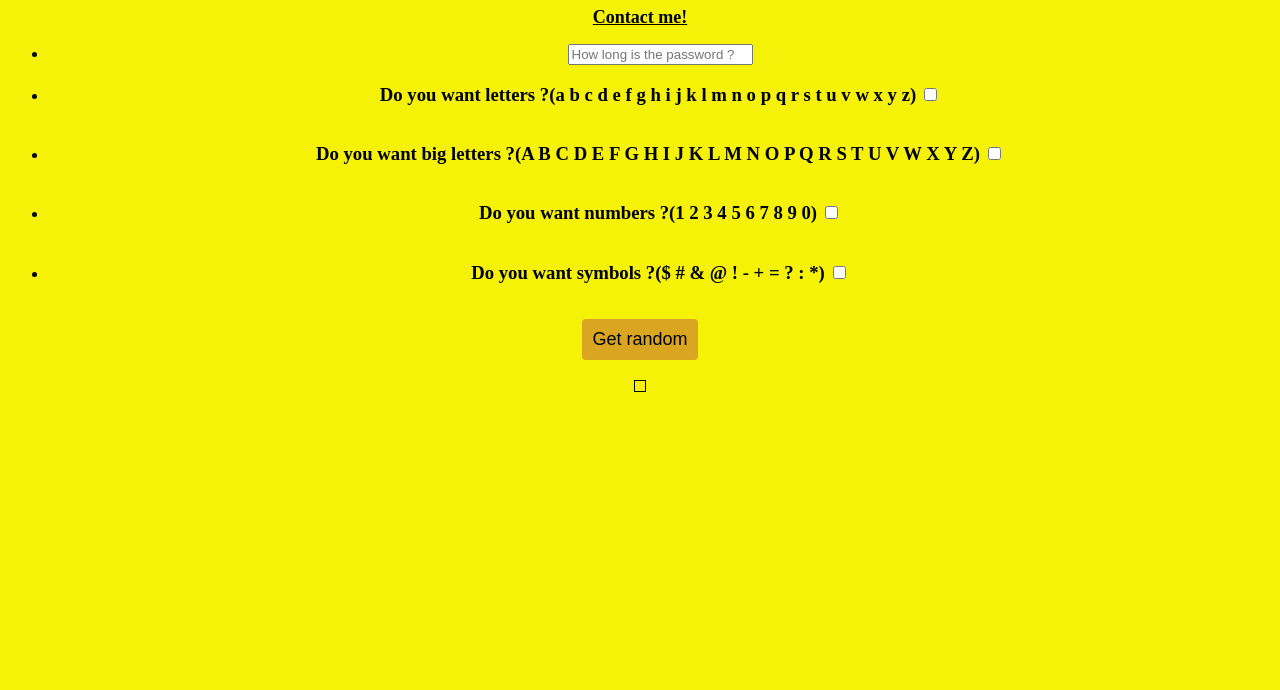
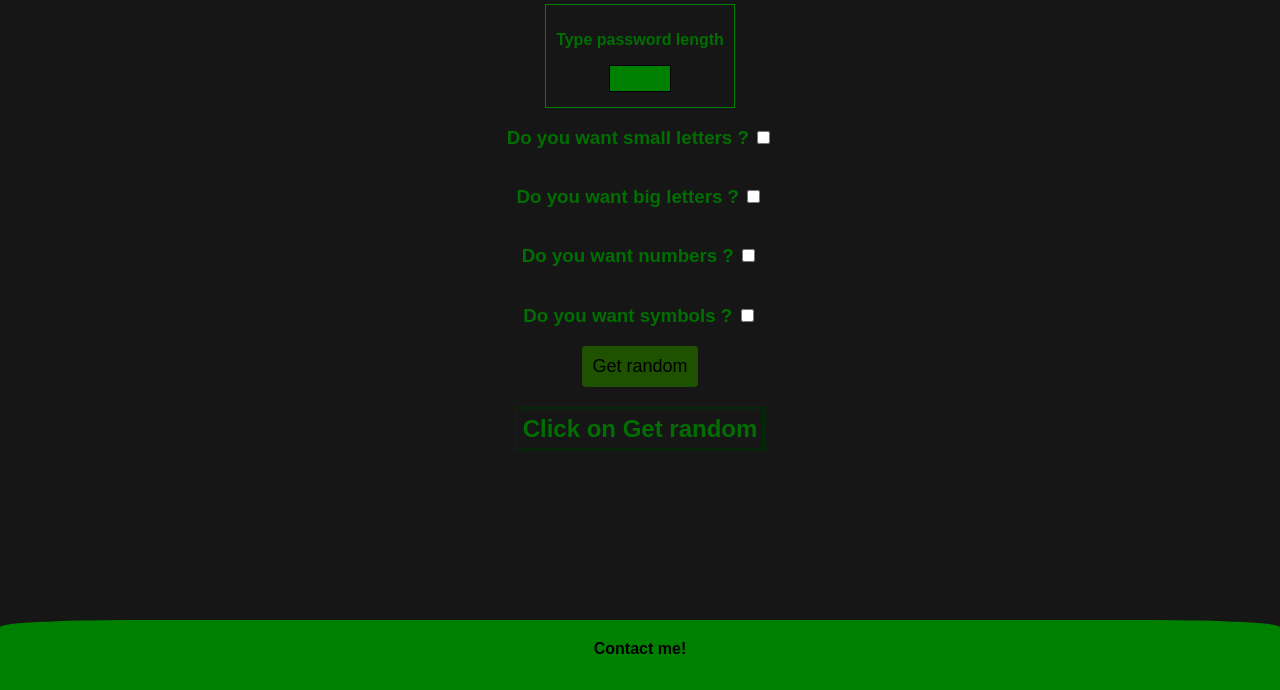
Before and after one commit to HaidarKhalid/password-generator, a plain HTML site: page index.html in a window 1280 px wide. Shown: the part 110-800 px from the top of the page. Drawn offline with Linux system fonts and the light colour scheme.

Commit message:
Add files via upload

```diff
--- a/index.html
+++ b/index.html
@@ -9,32 +9,30 @@
     <script src="script.js" defer></script>
 </head>
 <body>
-    <h1>Password generator <br> (Totally random!)</h1>
-    <a class="contact-me-btn" href="https://instagram.com/y_g_v" target="_blank">Contact me!</a>
+    <h1>Password generator</h1>
+    <p class="note">(Totally random!)</p>
     <div class="info">
-    <ul>
-        <li>
-            <input min="0" id="many" type="number" placeholder="How long is the password ?" required>
-        </li>
-        <li>
-            <h3 style="display: inline-block">Do you want letters ?(a b c d e f g h i j k l m n o p q r s t u v w x y z) </h3>
-            <input type="checkbox" name="letters" id="letters-box">
-    </li>
-    <li>
-            <h3 style="display: inline-block">Do you want big letters ?(A B C D E F G H I J K L M N O P Q R S T U V W X Y Z) </h3>
+        <div class="input-num">
+        <p>Type password length</p>
+            <input min="0" id="many" type="number" required>
+        </div>
+        <br>
+            <h3 style="display: inline-block">Do you want small letters ?</h3>
+            <input  type="checkbox" name="letters" id="letters-box">
+        <br>
+            <h3 style="display: inline-block">Do you want big letters ?</h3>
             <input type="checkbox" name="big-letters" id="big-letters-box">
-    </li>
-    <li>
-            <h3 style="display: inline-block">Do you want numbers ?(1 2 3 4 5 6 7 8 9 0) </h3>
-            <input type="checkbox" name="numbers" id="numbers-box">
-    </li>
-    <li>
-            <h3 style="display: inline-block">Do you want symbols ?($ # & @ ! - + = ? : *) </h3>
-            <input type="checkbox" name="symbols" id="symbols-box">
-    </li>
-    </ul>
+        <br>
+            <h3 style="display: inline-block">Do you want numbers ?</h3>
+            <input  type="checkbox" name="numbers" id="numbers-box">
+        <br>
+            <h3 style="display: inline-block">Do you want symbols ?</h3>
+            <input  type="checkbox" name="symbols" id="symbols-box">
+        <br>
     <button onclick="showRandom()" id="start-btn">Get random</button>
-    <div><h2 style="display:inline-block" id="out-pass"></h2><br></div>
+    <div><h2 style="display:inline-block" id="out-pass">Click on Get random</h2><br></div>
+
+    <a class="contact" href="https://facebook.com/HaidarKhalidKhalifa" target="_blank">Contact me!</a>
 </div>
 </body>
 </html>
--- a/style.css
+++ b/style.css
@@ -1,10 +1,21 @@
 body {
     text-align: center;
     padding-bottom: 30px;
-    background-color: rgb(245, 241, 7);
+    background-color: rgb(22, 22, 22);
+    color: rgb(0, 110, 0);
+    font-weight: bold;
+    font-family: sans-serif;
+}
+#many {
+    background-color: green;
+    border: 1px solid black;
+    color: black;
+    padding: 5px ;
+    width: 50px;
+    font-weight: bold;
 }
 #start-btn {
-    background-color: goldenrod;
+    background-color: rgb(30, 82, 0);
     padding: 10px;
     border: none;
     font-size: large;
@@ -12,19 +23,42 @@ body {
     transition: 0.15s;
 }
 #start-btn:hover {
-    background-color: rgb(252, 206, 89);
+    background-color: rgb(0, 43, 4);
 }
 #start-btn:active {
-    color: rgb(252, 206, 89);
+    color: rgb(8, 68, 0);
     background-color: black;
 }
 #out-pass {
-    border: 1px solid black;
+    border: 3px double rgb(0, 43, 4);
     padding: 5px;
-    word-wrap: break-word
+    word-wrap: break-word;
+    max-width: 70%;
 }
-.contact-me-btn {
+.contact {
+    position: absolute;
+    bottom: 0;
+    left: 0;
+    right: 0;
+    background-color: green;
+    height: 50px;
+    padding-top: 20px;
     color: black;
-    font-weight: bold;
-    font-size: large;
+    border-top-left-radius: 10%;
+    border-top-right-radius: 10%;
+    text-decoration: none;
+    transition: 1s;
 }
+.contact:hover {
+    color: green;
+    background-color: black;
+}
+.note {
+    color: rgb(12, 80, 12);
+    font-size: medium;
+}
+.input-num {
+    border: 1px solid green;
+    display: inline-block;
+    padding: 10px 10px 15px 10px;
+}
```
Also changed, not shown: script.js (line endings or trailing spaces).
